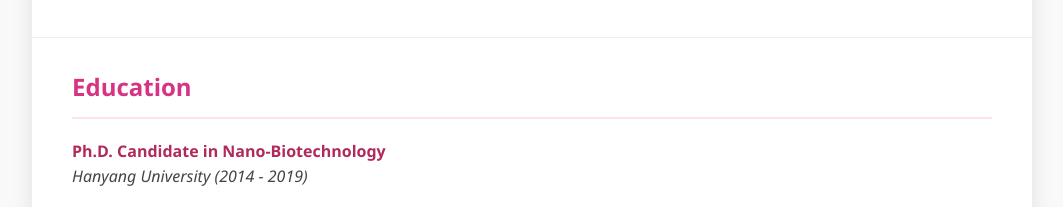
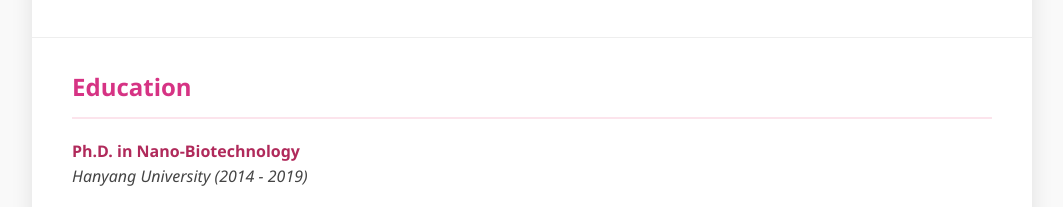
Before and after one commit to suwonoma/CV, a plain HTML site: page resume-english.html in a window 1280 px wide. Shown: the part 2800-3007 px from the top of the page, without its empty margins (108-1171 px from the left). Drawn offline with Linux system fonts and the light colour scheme.

Commit message:
Update resume-english.html

```diff
--- a/resume-english.html
+++ b/resume-english.html
@@ -417,7 +417,7 @@
             <h2 class="section-title">Education</h2>
 
             <div class="education-item">
-                <div class="education-title">Ph.D. Candidate in Nano-Biotechnology</div>
+                <div class="education-title">Ph.D. in Nano-Biotechnology</div>
                 <div class="education-institution">Hanyang University (2014 - 2019)</div>
             </div>
 
```
